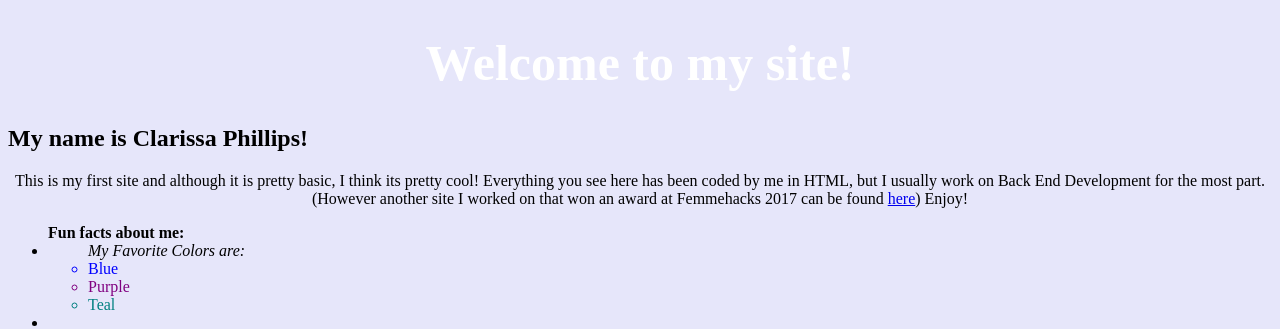
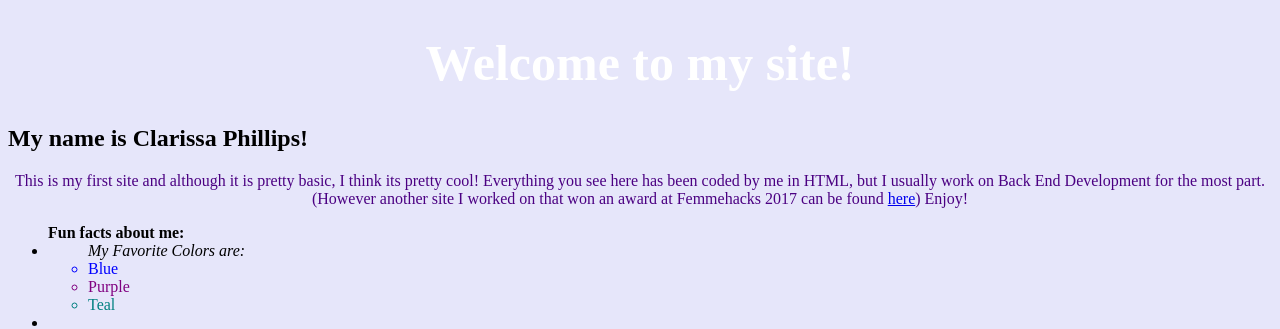
Before and after one commit to clarissaphillips/MyFirstSite, a plain HTML site: page index.html in a window 1280 px wide. Shown: the top 329 px of the page. Drawn offline with Linux system fonts and the light colour scheme.

Commit message:
Update main.css

```diff
--- a/main.css
+++ b/main.css
@@ -6,7 +6,7 @@ h1 {
 }
 
 p {
-	color: dark purple;
+	color: indigo;
 	text-align: center;
 }
 
```
